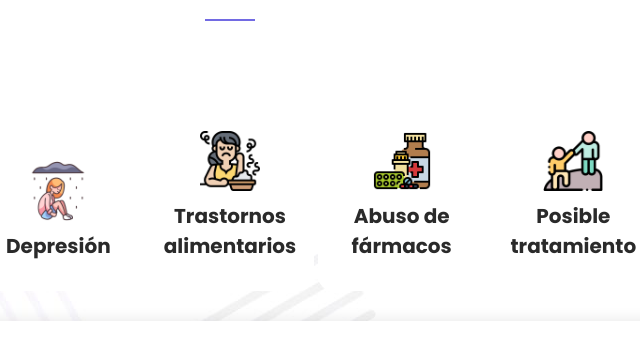
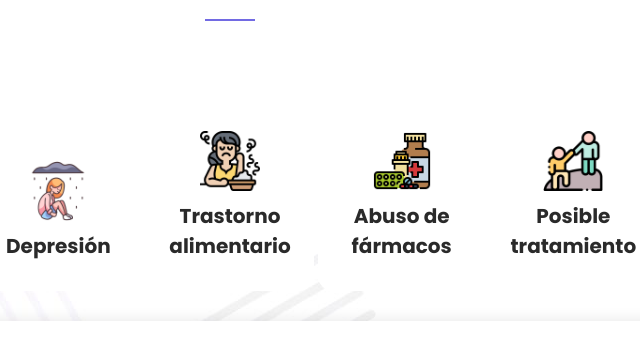
Before and after one commit to gitaya019/anxihelp, a plain HTML site: page index.html in a window 1280 px wide. Shown: the part 1660-2000 px from the top of the page, 410-1050 px from the left. Drawn offline with Linux system fonts and the light colour scheme.

Commit message:
Initial commit

```diff
--- a/index.html
+++ b/index.html
@@ -248,7 +248,7 @@ https://templatemo.com/tm-568-digimedia
                     <div>
                       <div class="thumb">
                         <span class="icon"><img src="assets/images/apetito.png" alt=""></span>
-                        Trastornos alimentarios
+                        Trastorno alimentario
                       </div>
                     </div>
                     <div>
```
